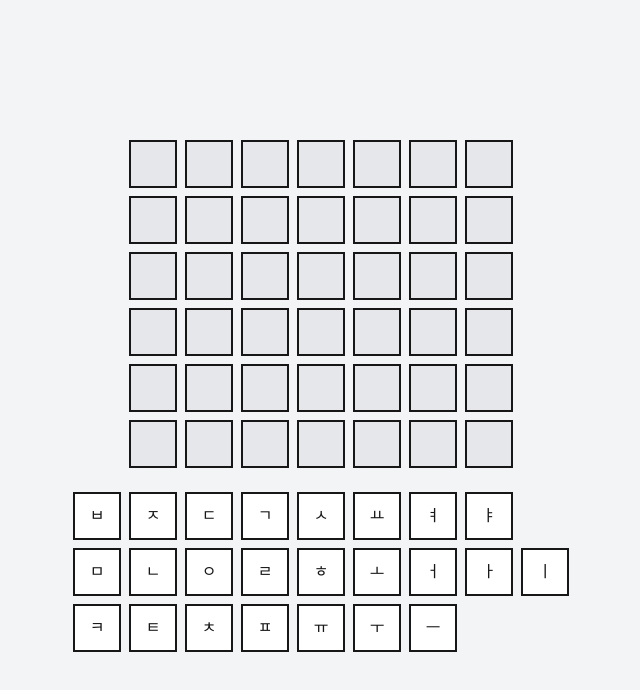
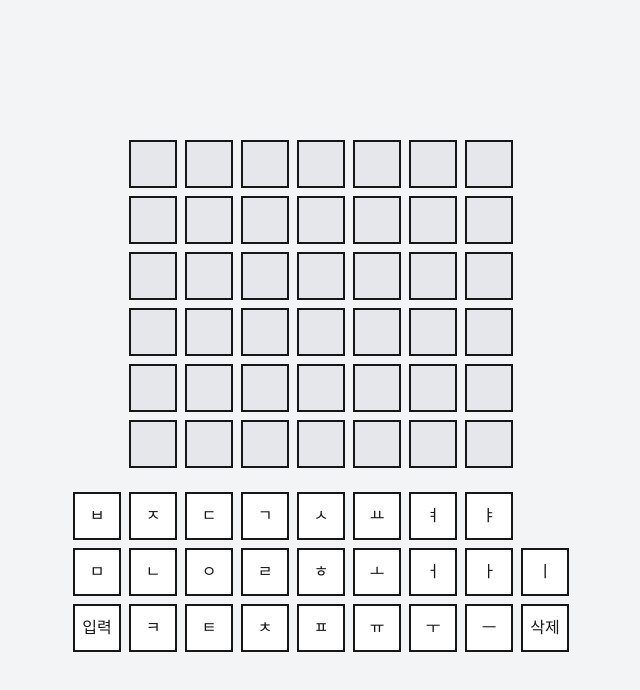
Before and after one commit to nowaveosu/kordle7, a Next.js app: page / in a window 1280 px wide. Shown: the top 690 px of the page, without its empty margins (319-959 px from the left). Built offline with nearby package versions, Linux system fonts and the light colour scheme.

Commit message:
[Add] 입력 삭제버튼 구현

```diff
--- a/app/page.tsx
+++ b/app/page.tsx
@@ -6,10 +6,6 @@ export default function Home() {
   const [row, setRow] = useState(0);
 
   const handleKeyboardClick = (key: string) => {
-    if (row < 6 && input.every(cell => cell !== '')) {
-      setRow(row + 1);
-      setInput(new Array(7).fill(''));
-    }
     if (/[ㄱ-ㅎㅏ-ㅣ가-힣]/.test(key) && input.filter(cell => cell !== '').length < 7) {
       const newInput = [...input];
       const emptyIndex = newInput.indexOf('');
@@ -20,10 +16,26 @@ export default function Home() {
     }
   };
 
+  const handleSubmitClick = () => {
+    if (input.every(cell => cell !== '')) {
+      setRow(row + 1);
+      setInput(new Array(7).fill(''));
+    }
+  };
+
+  const handleDeleteClick = () => {
+    const newInput = [...input];
+    const lastIndex = newInput.lastIndexOf(newInput.filter(cell => cell !== '').pop() || '');
+    if (lastIndex !== -1) {
+      newInput[lastIndex] = '';
+      setInput(newInput);
+    }
+  };
+
   const keyboardLayout = [
     ['ㅂ', 'ㅈ', 'ㄷ', 'ㄱ', 'ㅅ', 'ㅛ', 'ㅕ', 'ㅑ'],
     ['ㅁ', 'ㄴ', 'ㅇ', 'ㄹ', 'ㅎ', 'ㅗ', 'ㅓ', 'ㅏ', 'ㅣ'],
-    ['ㅋ', 'ㅌ', 'ㅊ', 'ㅍ', 'ㅠ', 'ㅜ', 'ㅡ'],
+    ['입력','ㅋ','ㅌ', 'ㅊ', 'ㅍ', 'ㅠ', 'ㅜ','ㅡ','삭제'],
   ];
 
   return (
@@ -50,7 +62,11 @@ export default function Home() {
             {rowKeys.map((key) => (
               <button
                 key={key}
-                onClick={() => handleKeyboardClick(key)}
+                onClick={() => {
+                  if (key === '입력') handleSubmitClick();
+                  else if (key === '삭제') handleDeleteClick();
+                  else handleKeyboardClick(key);
+                }}
                 className="w-12 h-12 bg-white border-2 hover:bg-gray-200"
               >
                 {key}
```
